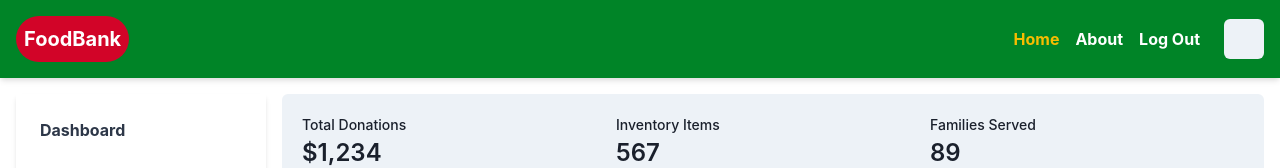
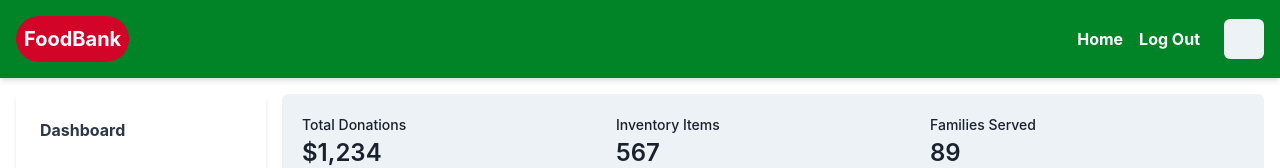
Before and after one commit to jony0418/FoodBank, a React (Create React App) app in the folder foodbank/client/: page /dashboard in a window 1280 px wide. Shown: the top 168 px of the page. Built offline with nearby package versions, Linux system fonts and the light colour scheme; sample sign-in values are in the browser's storage.

Commit message:
about deleted

```diff
--- a/foodbank/client/src/components/layout/Header.js
+++ b/foodbank/client/src/components/layout/Header.js
@@ -21,8 +21,7 @@ function Header() {
             </Box>
             <Spacer />
             <Box>
-                <Link mx={2} href="/" color="tertiary">Home</Link>
-                <Link mx={2} href="/about" color="quaternary">About</Link>
+                <Link mx={2} href="/" color="quaternary">Home</Link>
                 {/* ... other navigation links */}
                 {Auth.loggedIn() && (
                     <Link mx={2} onClick={handleLogout} color="quaternary">Log Out</Link>
```
Also changed, not shown: foodbank/client/src/components/admin/Dashboard.js (line endings or trailing spaces).
